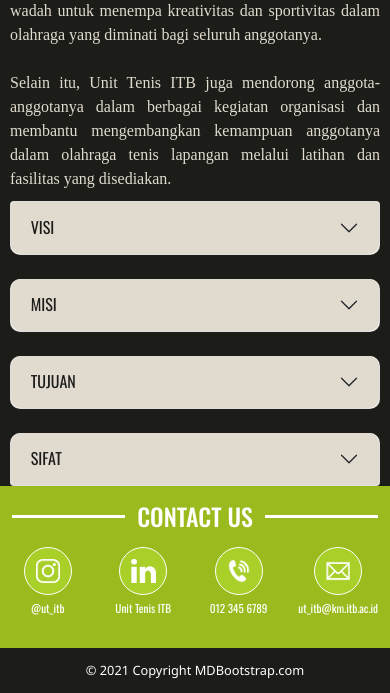
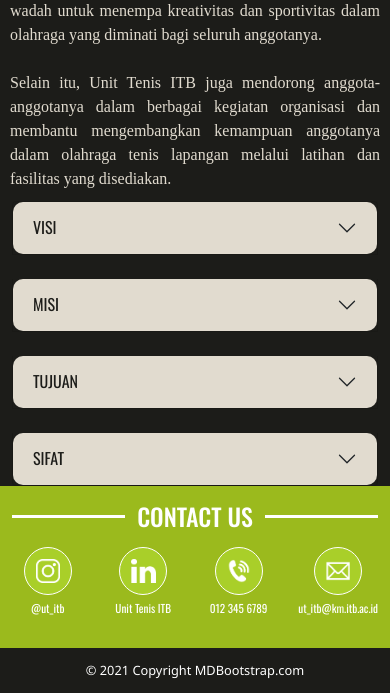
Before and after one commit to ryorichardo/Web-UT, a Flask app: page /about in a window 390 px wide. Shown: the part 267-960 px from the top of the page. Run offline with Flask 2, Linux system fonts and the light colour scheme; some libraries are stand-ins or nearby versions.

Commit message:
benerin accordion

```diff
--- a/static/css/about.css
+++ b/static/css/about.css
@@ -229,11 +229,27 @@
     border-radius: 10px;
 }
 
+.accordion-item:first-of-type .accordion-button {
+    border-top-left-radius: 10px;
+    border-top-right-radius: 10px;
+}
+
+.accordion-item:last-of-type .accordion-button.collapsed {
+    border-bottom-right-radius: 10px;
+    border-bottom-left-radius: 10px;;
+}
+
 .accordion-item{
-    width: 95%;
-    margin:auto;
-    border-radius: 10px;
+    background: transparent;
 }
+
+.accordion-collapse {
+    background: #ffffff;
+    margin-top: 10px;
+    border-radius: 3px;
+    color: #1c1c19;
+}
+
 /* Buat ngilangin logo waktu ukuran screen jd kecil */
 
 @media screen and (max-width: 426px) {
--- a/templates/about.html
+++ b/templates/about.html
@@ -224,7 +224,7 @@
 </div>
 
 <!-- Mobile version -->
-<div class="d-md-none">
+<div class="container d-md-none">
     <!-- Accordion -->
     <div class="accordion" id="accordionPanelsStayOpenExample">
         <!-- Accordion Visi -->
```
Lines whose indentation alone changed are shown as unchanged.
